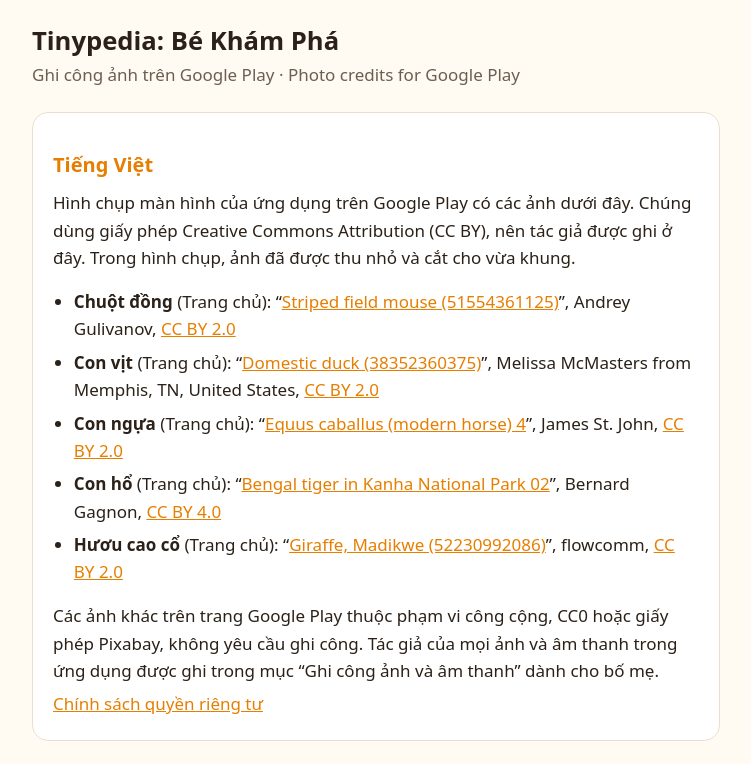
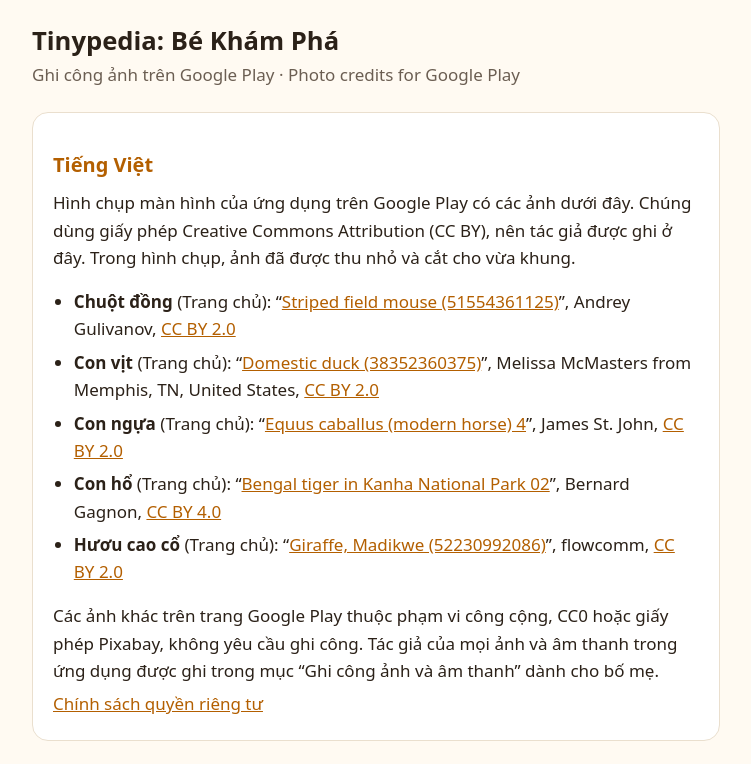
Before and after one commit to thiennguyen257/tinypedia-privacy, a plain HTML site: page credits.html in a window 1280 px wide. Shown: the top 764 px of the page, without its empty margins (264-1015 px from the left). Drawn offline with Linux system fonts and the light colour scheme.

Commit message:
style: darker accent colour for readable links

```diff
--- a/credits.html
+++ b/credits.html
@@ -6,7 +6,7 @@
 <title>Tinypedia: Bé Khám Phá – Ghi công ảnh / Photo credits</title>
 <meta name="description" content="Ghi công các ảnh CC BY trong hình chụp màn hình của Tinypedia: Bé Khám Phá trên Google Play. Credits for the CC BY photos in the app's Google Play screenshots.">
 <style>
-  :root { --bg: #fffaf2; --text: #2b2118; --muted: #6b5e52; --accent: #e67e00; --card: #ffffff; --line: #eadfce; }
+  :root { --bg: #fffaf2; --text: #2b2118; --muted: #6b5e52; --accent: #b35f00; --card: #ffffff; --line: #eadfce; }
   @media (prefers-color-scheme: dark) {
     :root { --bg: #1c1814; --text: #f3ece3; --muted: #b9ab9b; --accent: #ffad42; --card: #26211c; --line: #3a322a; }
   }
```
Also changed, not shown: index.html (+1 -1 lines), 1 other file.
